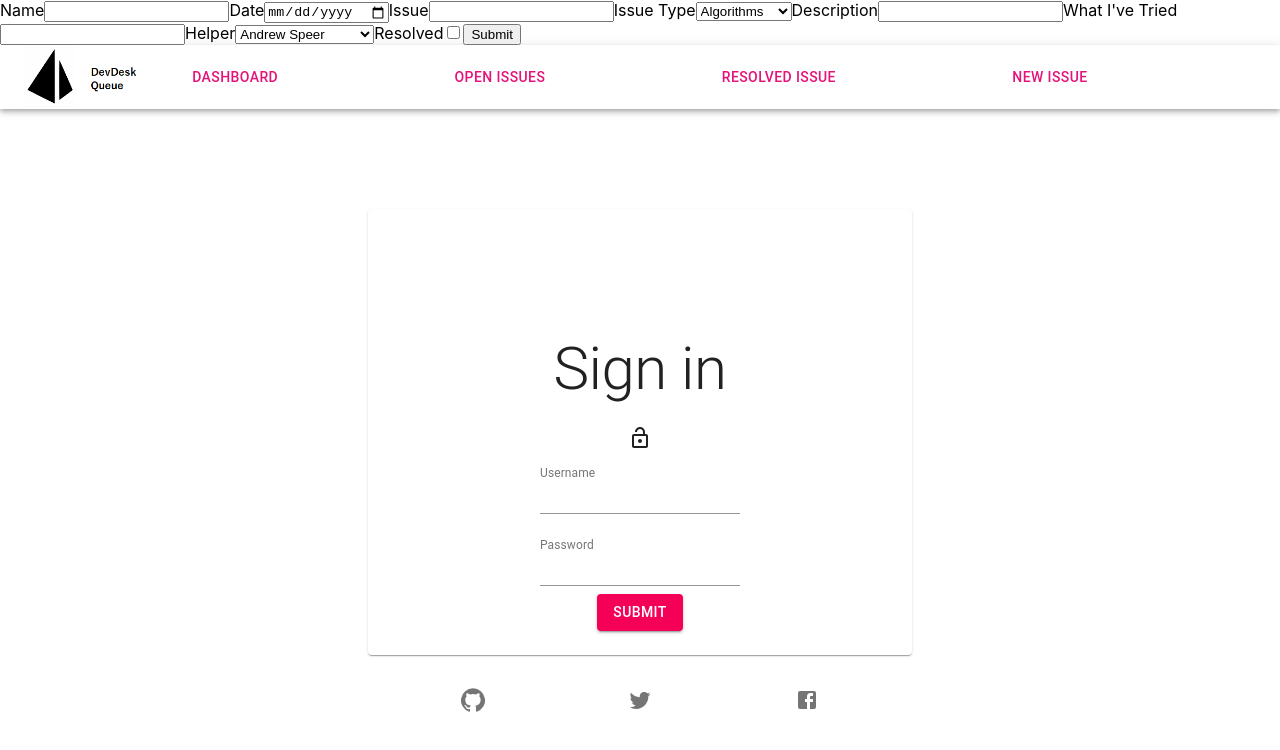
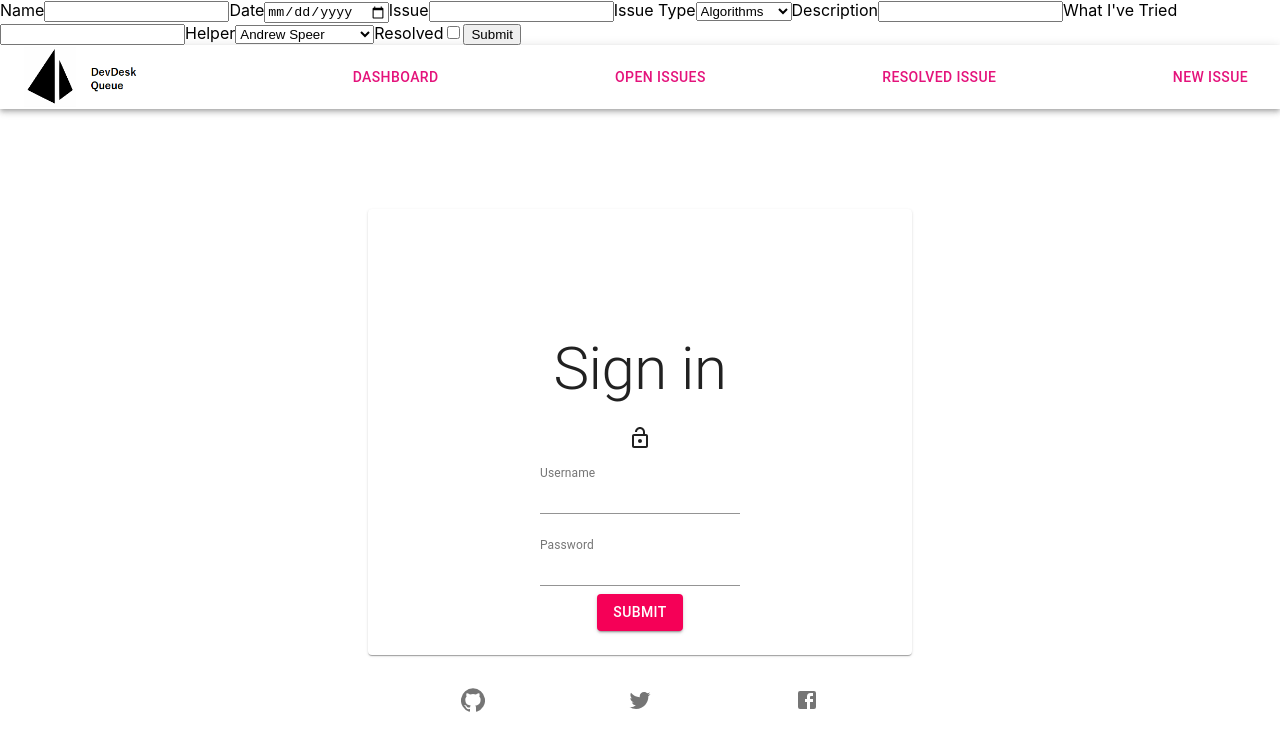
Before and after one commit to Build-Week-DevDeskQueue/frontend-2, a React (Create React App) app: page /new in a window 1280 px wide. Shown: the top 750 px of the page. Built offline with nearby package versions, Linux system fonts and the light colour scheme.

Commit message:
refactored navbar

```diff
--- a/src/components/NavBar.js
+++ b/src/components/NavBar.js
@@ -2,7 +2,7 @@ import React, { useState } from 'react';
 import { AppBar, Toolbar, Typography, Button, Icon } from '@material-ui/core';
 import { makeStyles } from '@material-ui/core/styles';
 import logo from '../dev_desk_logo.png';
-
+import { NavLink } from 'react-router-dom';
 
 const useStyles = makeStyles(theme => ({
   navRoot: {
@@ -12,7 +12,8 @@ const useStyles = makeStyles(theme => ({
     marginRight: theme.spacing(2)
   },
   buttonColor: {
-    color: '#E4137B'
+    color: '#E4137B',
+    textDecoration: 'none'
   },
   navTitle: {
     flexGrow: 1
@@ -24,6 +25,10 @@ const useStyles = makeStyles(theme => ({
     margin: 10,
     width: 160,
     height: 60
+  },
+  linkAlign: {
+    display: 'flex',
+    justifyContent: 'space-between'
   }
 }));
 
@@ -34,18 +39,26 @@ const NavBar = () => {
     <main>
       <div className="navRoot">
         <AppBar position="static" className={classes.navColors}>
-          <Toolbar>
+          <Toolbar className={classes.linkAlign}>
             <img src={logo} alt="navBarLogo" height="60" />
+
+            <NavLink to="/" className={classes.buttonColor}>
               <Typography variant="h6" className={classes.navTitle} to="/">
                 <Button color="inherit" className={classes.buttonColor}>
                   Dashboard
                 </Button>
               </Typography>
+            </NavLink>
+
+            <NavLink to="/open" className={classes.buttonColor}>
               <Typography variant="h6" className={classes.navTitle} to="/open">
                 <Button color="inherit" className={classes.buttonColor}>
                   Open Issues
                 </Button>
               </Typography>
+            </NavLink>
+
+            <NavLink to="/resolved" className={classes.buttonColor}>
               <Typography
                 variant="h6"
                 className={classes.navTitle}
@@ -55,11 +68,15 @@ const NavBar = () => {
                   Resolved Issue
                 </Button>
               </Typography>
+            </NavLink>
+
+            <NavLink to="/new" className={classes.buttonColor}>
               <Typography variant="h6" className={classes.navTitle} to="/new">
                 <Button color="inherit" className={classes.buttonColor}>
                   New Issue
                 </Button>
               </Typography>
+            </NavLink>
           </Toolbar>
         </AppBar>
       </div>
```
Also changed, not shown: src/components/LoginFormValidationRules.js (+3 -5 lines). Lines whose indentation alone changed are shown as unchanged.
